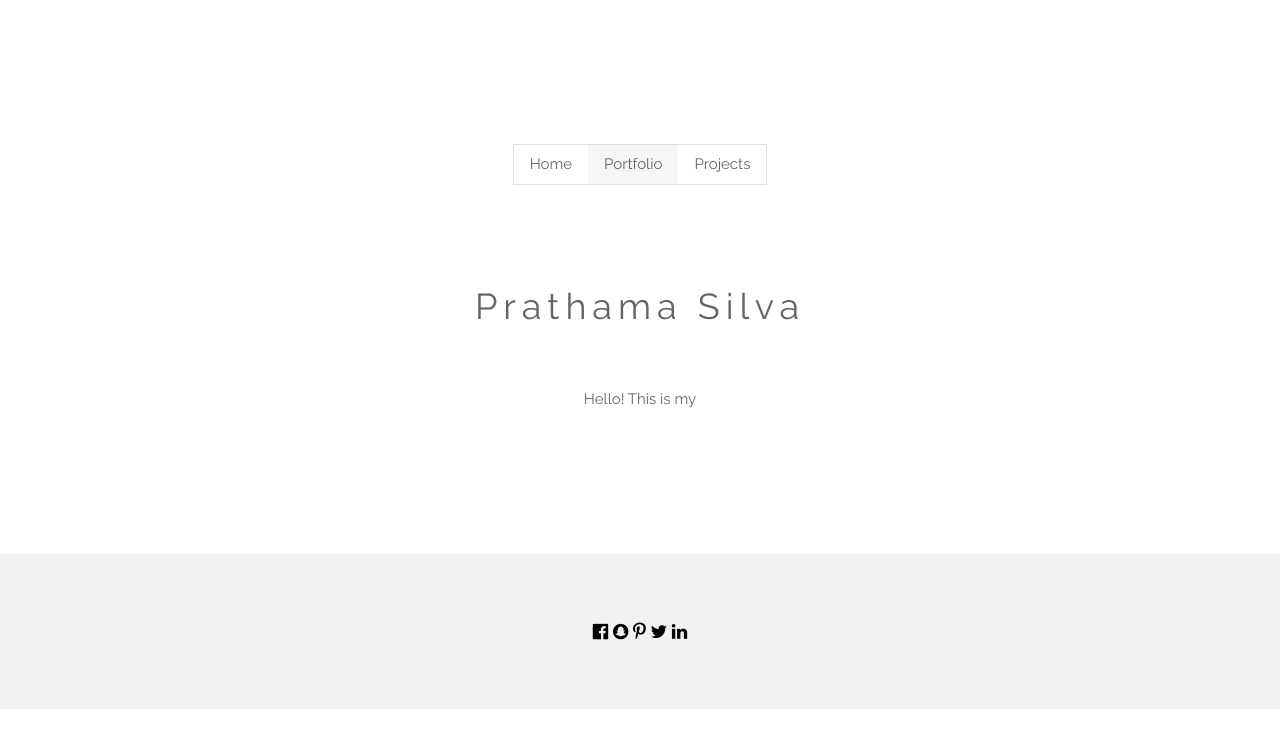
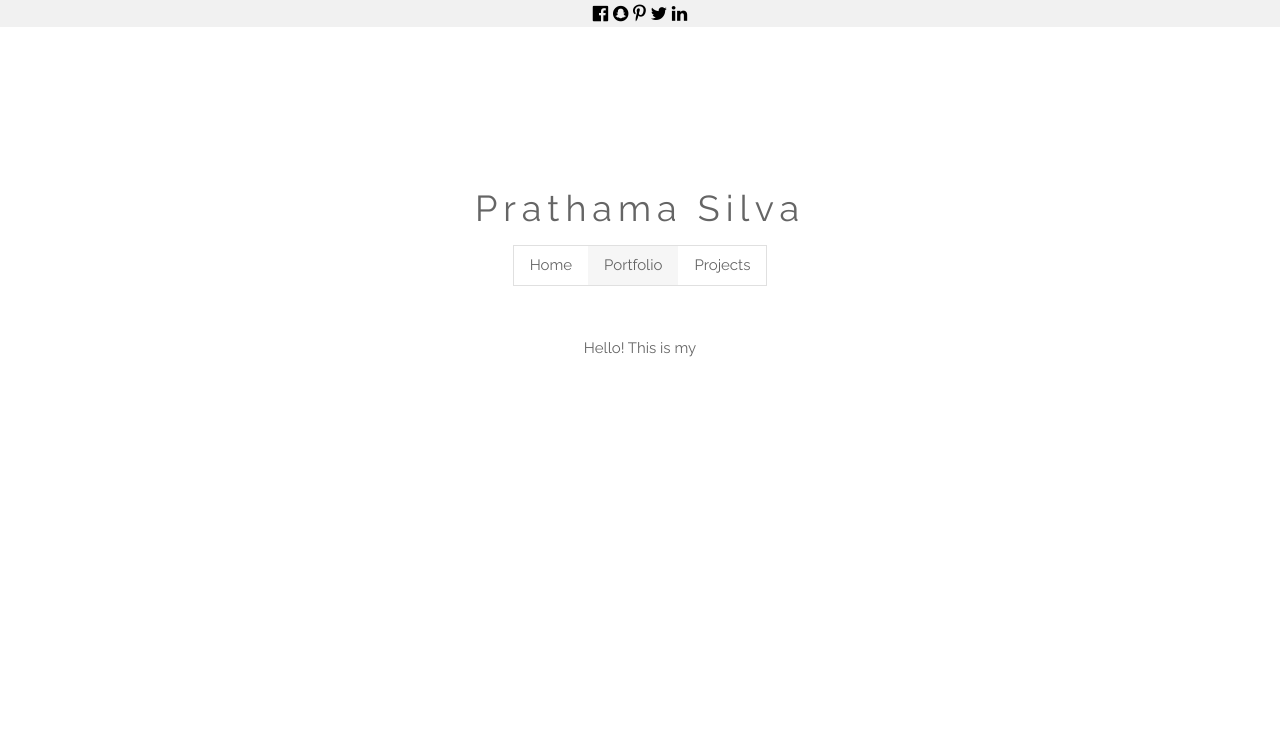
Before and after one commit to prathamasilva/prathamasilva.github.io, a plain HTML site: page index.html in a window 1280 px wide. Drawn offline with nearby package versions, Linux system fonts and the light colour scheme.

Commit message:
Update index.html

```diff
--- a/index.html
+++ b/index.html
@@ -12,6 +12,15 @@ h1 {letter-spacing: 6px}
 .w3-row-padding img {margin-bottom: 12px}
 </style>
 <body>
+<footer class="w3-container w3-padding-60 w3-light-grey w3-center w3-large">
+  <i class="fa fa-facebook-official w3-hover-opacity"></i>
+  <i class="fa fa-snapchat w3-hover-opacity"></i>
+  <i class="fa fa-pinterest-p w3-hover-opacity"></i>
+  <i class="fa fa-twitter w3-hover-opacity"></i>
+  <i class="fa fa-linkedin w3-hover-opacity"></i>
+
+</footer>
+
 
 <!-- !PAGE CONTENT! -->
 <div class="w3-content" style="max-width:1500px">
@@ -19,19 +28,18 @@ h1 {letter-spacing: 6px}
 
 <!-- Header -->
 <header class="w3-panel w3-center w3-opacity" style="padding:128px 16px">
-  <div class="w3-padding-30">
+
+  <h1 class="w3-xlarge"></h1>
+  <h1>Prathama Silva</h1>
+  <body>
+
+   <div class="w3-padding-30">
     <div class="w3-bar w3-border">
       <a href="#" class="w3-bar-item w3-button">Home</a>
       <a href="#" class="w3-bar-item w3-button w3-light-grey">Portfolio</a>
       <a href="#" class="w3-bar-item w3-button">Projects</a>
     </div>
   </div>
-  <h1 class="w3-xlarge"></h1>
-  <br>
-  <br>
-  <br>
-  <h1>Prathama Silva</h1>
-  <body>
   <br>
   <br>
 Hello! This is my
@@ -42,17 +50,5 @@ Hello! This is my
 
 <!-- End Page Content -->
 </div>
-
-<!-- Footer -->
-<footer class="w3-container w3-padding-64 w3-light-grey w3-center w3-large">
-  <i class="fa fa-facebook-official w3-hover-opacity"></i>
-
-  <i class="fa fa-snapchat w3-hover-opacity"></i>
-  <i class="fa fa-pinterest-p w3-hover-opacity"></i>
-  <i class="fa fa-twitter w3-hover-opacity"></i>
-  <i class="fa fa-linkedin w3-hover-opacity"></i>
-
-</footer>
-
 </body>
 </html>
```
